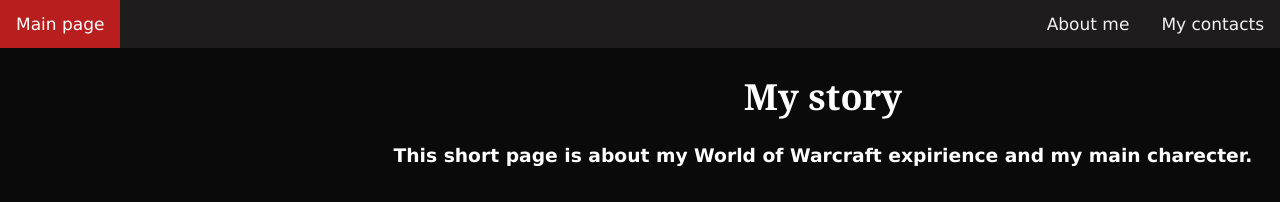
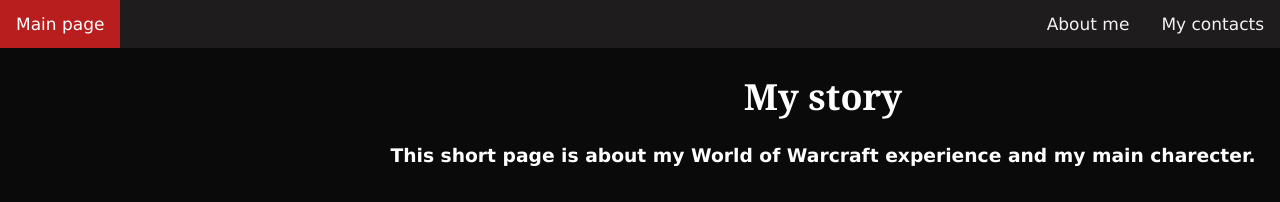
Before and after one commit to ValeriyMarchenko/Frontend, a plain HTML site: page Character page/main.html in a window 1280 px wide. Shown: the top 202 px of the page. Drawn offline with Linux system fonts and the light colour scheme.

Commit message:
Mistake fixed

```diff
--- a/Character page/main.html
+++ b/Character page/main.html
@@ -23,7 +23,7 @@
         <div class="content">
             <div align="center">
                 <h1>My story</h1>
-                <h3>This short page is about my World of Warcraft expirience and my main charecter.</h3>
+                <h3>This short page is about my World of Warcraft experience and my main charecter.</h3>
             </div>
             <br>
             <img src="images/Heal.jpg" alt="char">
```
